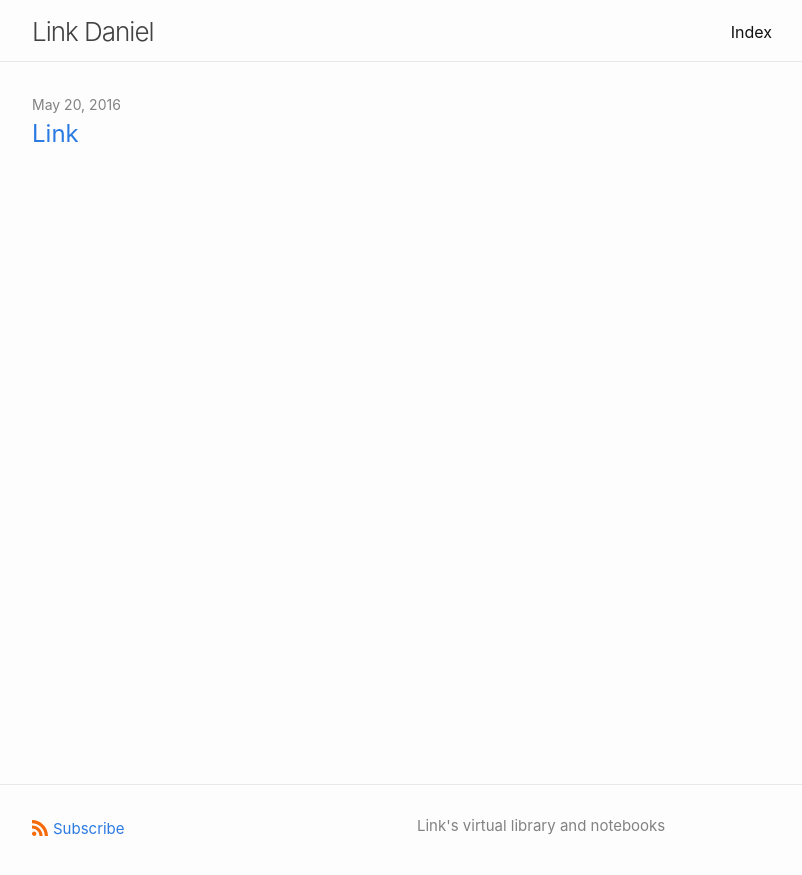
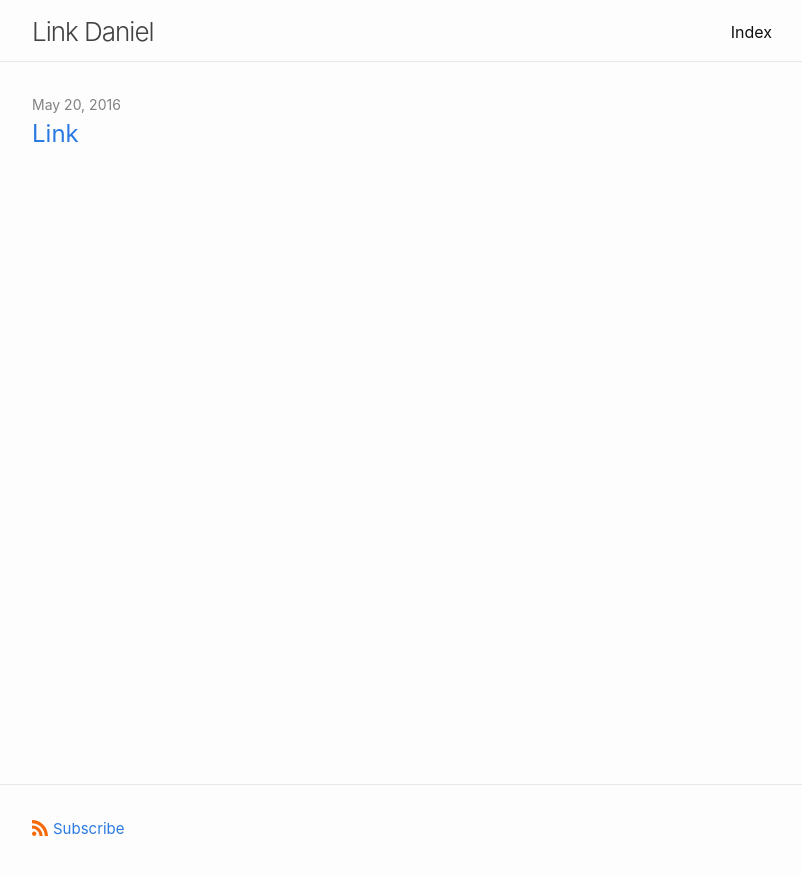
Before and after one commit to link-daniel/link.github.io, a Jekyll site: the page built from index.md, in a window 1280 px wide. Shown: the top 875 px of the page, without its empty margins (238-1040 px from the left). Built offline with Jekyll 4.4.1, drawn with Linux system fonts in a browser that asks for light colours.

Commit message:
Update _config.yml

```diff
--- a/_config.yml
+++ b/_config.yml
@@ -3,7 +3,7 @@ author:
   # name:
   # email:
 description: > # this means to ignore newlines until "show_excerpts:"
-  Link's virtual library and notebooks
+
 
 show_excerpts: false # set to true to show excerpts on the homepage
 
```
